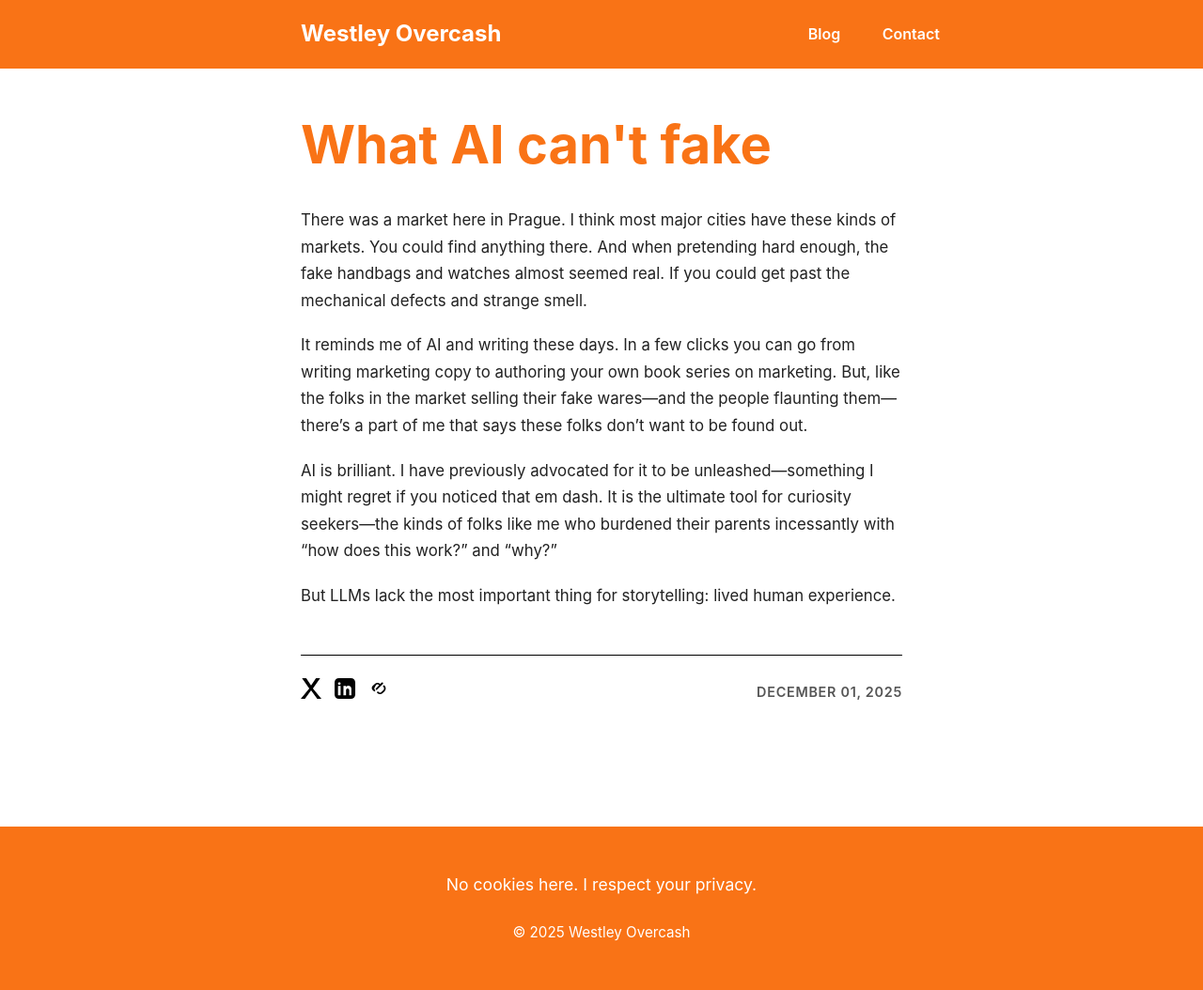
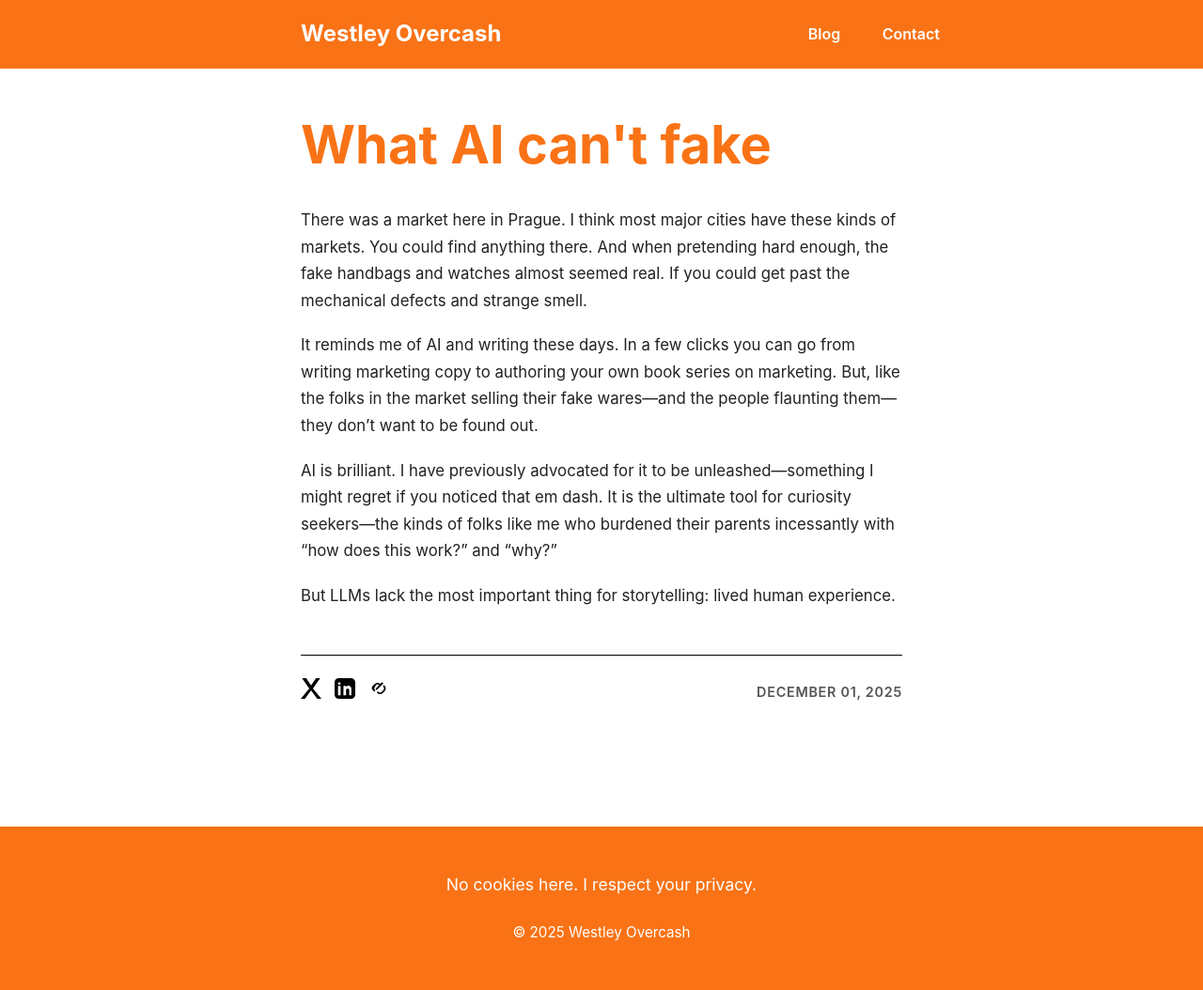
Before and after one commit to westleyovercash/westleyovercash.github.io, a Jekyll site: the page built from _posts/2025-12-01-what-ai-cant-fake.md, in a window 1280 px wide. Shown: the whole page at 94% size. Built offline with Jekyll 4.4.1, drawn with Linux system fonts in a browser that asks for light colours.

Commit message:
Update 2025-12-01-what-ai-cant-fake.md

```diff
--- a/_posts/2025-12-01-what-ai-cant-fake.md
+++ b/_posts/2025-12-01-what-ai-cant-fake.md
@@ -5,7 +5,7 @@ date: 2025-12-01
 ---
 There was a market here in Prague. I think most major cities have these kinds of markets. You could find anything there. And when pretending hard enough, the fake handbags and watches almost seemed real. If you could get past the mechanical defects and strange smell.
 
-It reminds me of AI and writing these days. In a few clicks you can go from writing marketing copy to authoring your own book series on marketing. But, like the folks in the market selling their fake wares—and the people flaunting them—there's a part of me that says these folks don't want to be found out.
+It reminds me of AI and writing these days. In a few clicks you can go from writing marketing copy to authoring your own book series on marketing. But, like the folks in the market selling their fake wares—and the people flaunting them—they don't want to be found out.
 
 AI is brilliant. I have previously advocated for it to be unleashed—something I might regret if you noticed that em dash. It is the ultimate tool for curiosity seekers—the kinds of folks like me who burdened their parents incessantly with "how does this work?" and "why?"
 
```
